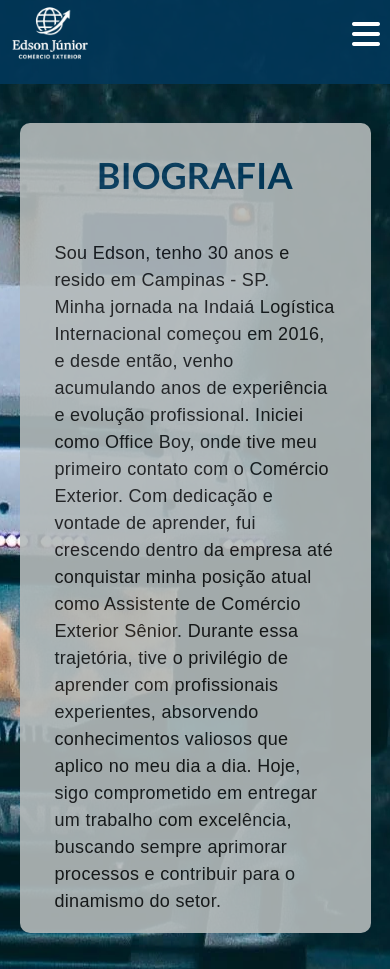
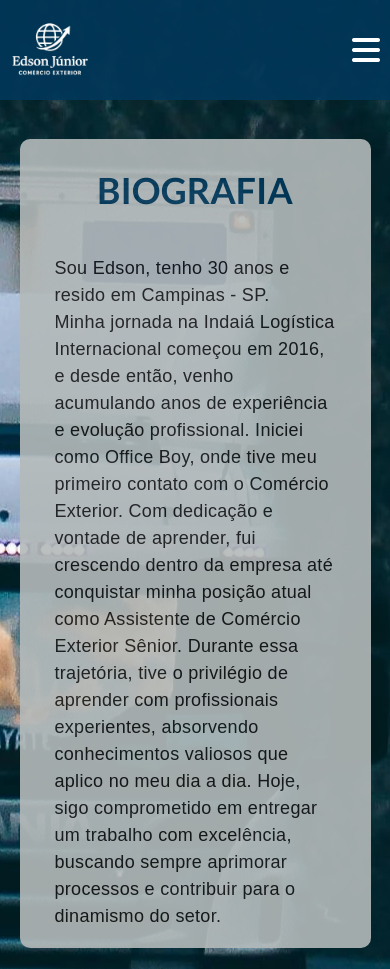
Before and after one commit to jennibezarrias/portfolioedson, a plain HTML site: page sobre.html in a window 390 px wide. Shown: the top 969 px of the page. Drawn offline with Linux system fonts and the light colour scheme.

Commit message:
Update style.css

```diff
--- a/style.css
+++ b/style.css
@@ -3,7 +3,7 @@
 body {
     font-family: Arial, sans-serif;
     background-color: #f4f4f4; /* Fundo diferente da Home */
-    height: 97vh;
+    height: 120vh;
     display: flex;
     flex-direction: column;
     justify-content: space-between;
@@ -321,6 +321,7 @@ footer a:nth-child(2):hover {
         justify-content: flex-end;
         flex-direction: column;
         align-items: flex-end;
+        height:auto;
     }
 
     /*Sobre*/
```
